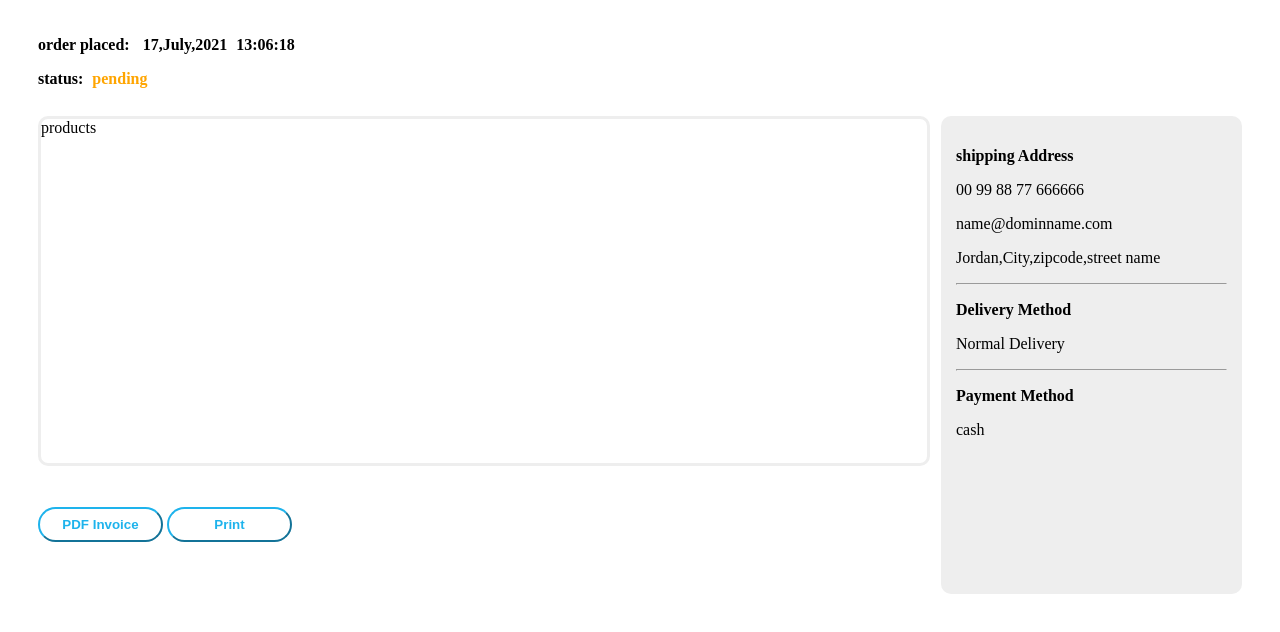
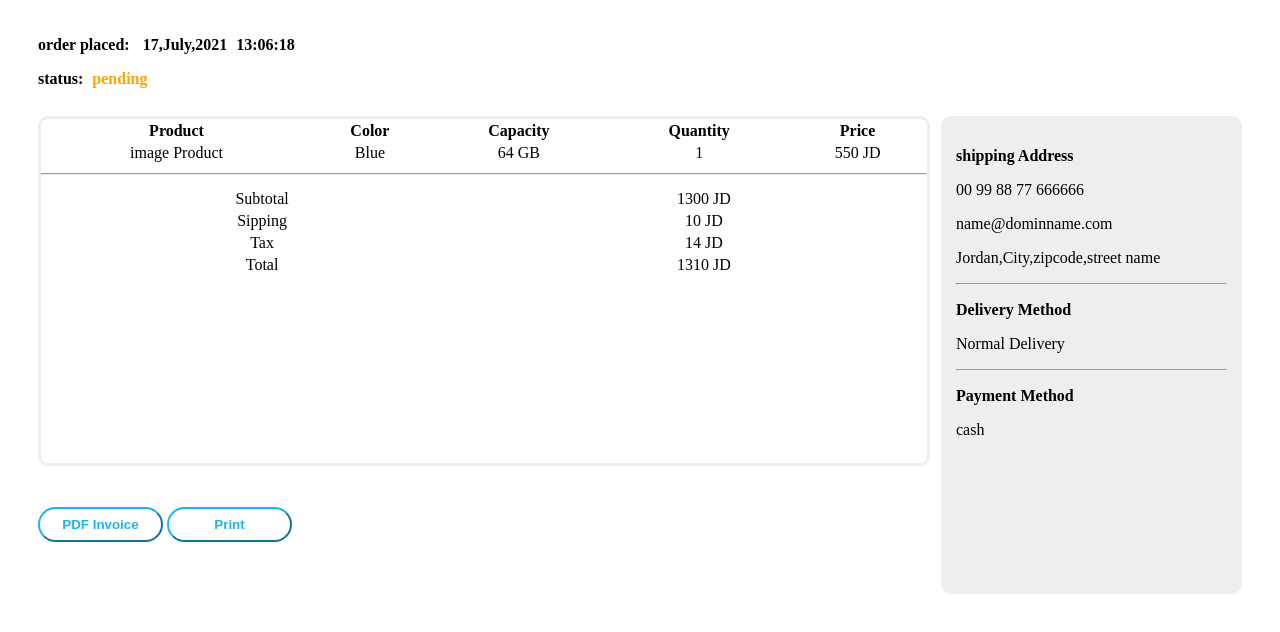
Before and after one commit to AlaaSaleh7/Frontend-Meraki, a plain HTML site: page index.html in a window 1280 px wide. Shown: the part 184-816 px from the top of the page. Drawn offline with Linux system fonts and the light colour scheme.

Commit message:
start with tables

```diff
--- a/index.html
+++ b/index.html
@@ -30,7 +30,47 @@
         <p>status:<span class="pending">pending</span></p>
       </div>
 
-      <div class="content" id="content">products</div>
+      <div class="content" id="content">
+        <table>
+          <tr>
+            <th>Product</th>
+            <th>Color</th>
+            <th>Capacity</th>
+            <th>Quantity</th>
+            <th>Price</th>
+          </tr>
+          <tr>
+            <td>image Product</td>
+            <td>Blue</td>
+            <td>64 GB</td>
+            <td>1</td>
+            <td>550 JD</td>
+          </tr>
+        </table>
+        <hr />
+        <table>
+          <tr>
+            <th></th>
+            <th></th>
+          </tr>
+          <tr>
+            <td>Subtotal</td>
+            <td>1300 JD</td>
+          </tr>
+          <tr>
+            <td>Sipping</td>
+            <td>10 JD</td>
+          </tr>
+          <tr>
+            <td>Tax</td>
+            <td>14 JD</td>
+          </tr>
+          <tr>
+            <td>Total</td>
+            <td>1310 JD</td>
+          </tr>
+        </table>
+      </div>
       <div id="sideBar">
         <p class="p-bold">shipping Address</p>
         <p>00 99 88 77 666666</p>
--- a/style.css
+++ b/style.css
@@ -74,6 +74,12 @@ nav ul {
   border-radius: 10px;
   border: 3px solid #eeeeee;
 }
+.content table {
+  width: 100%;
+}
+td {
+  text-align: center;
+}
 /* start style sidebar */
 #sideBar {
   grid-area: sideBar;
```
